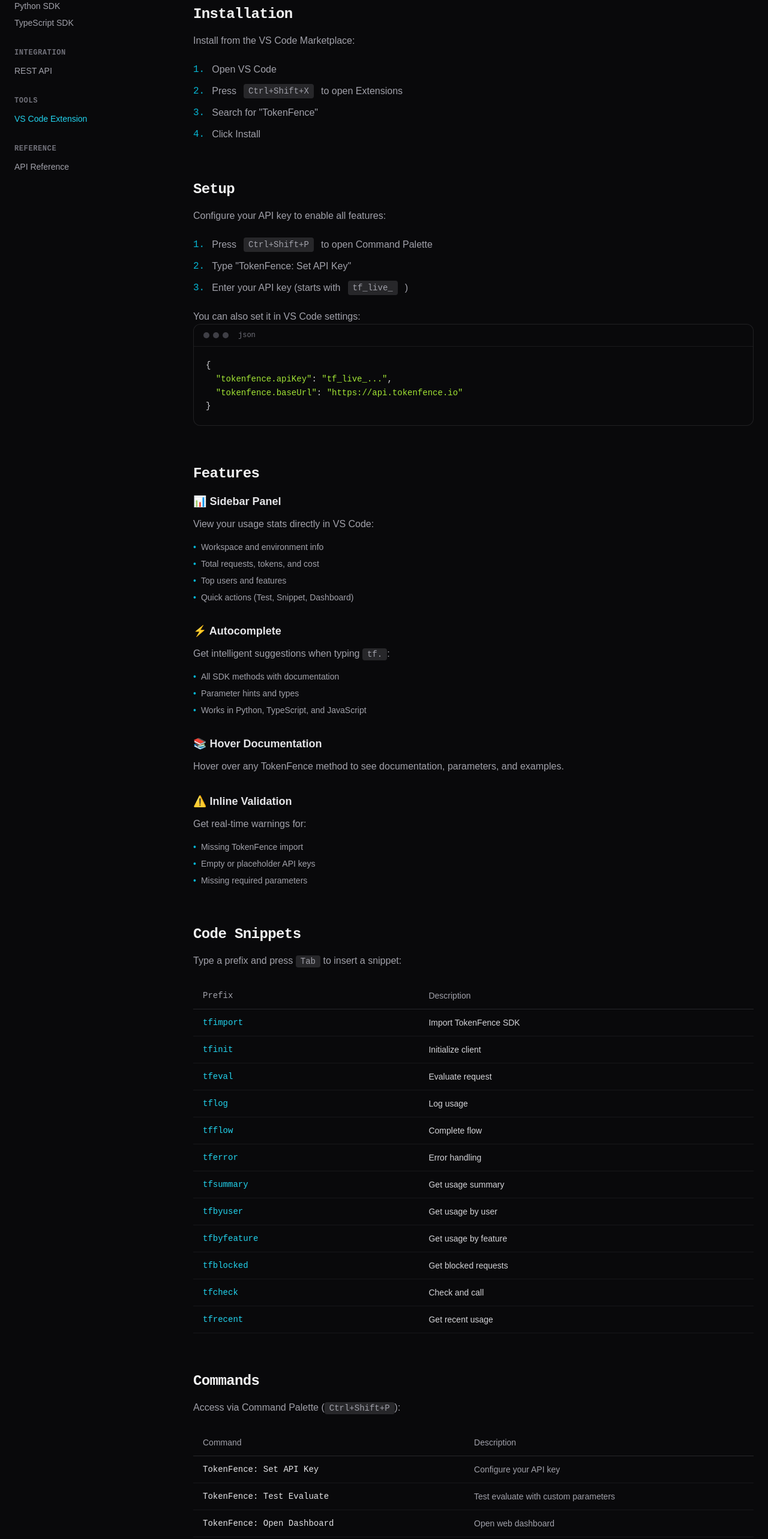
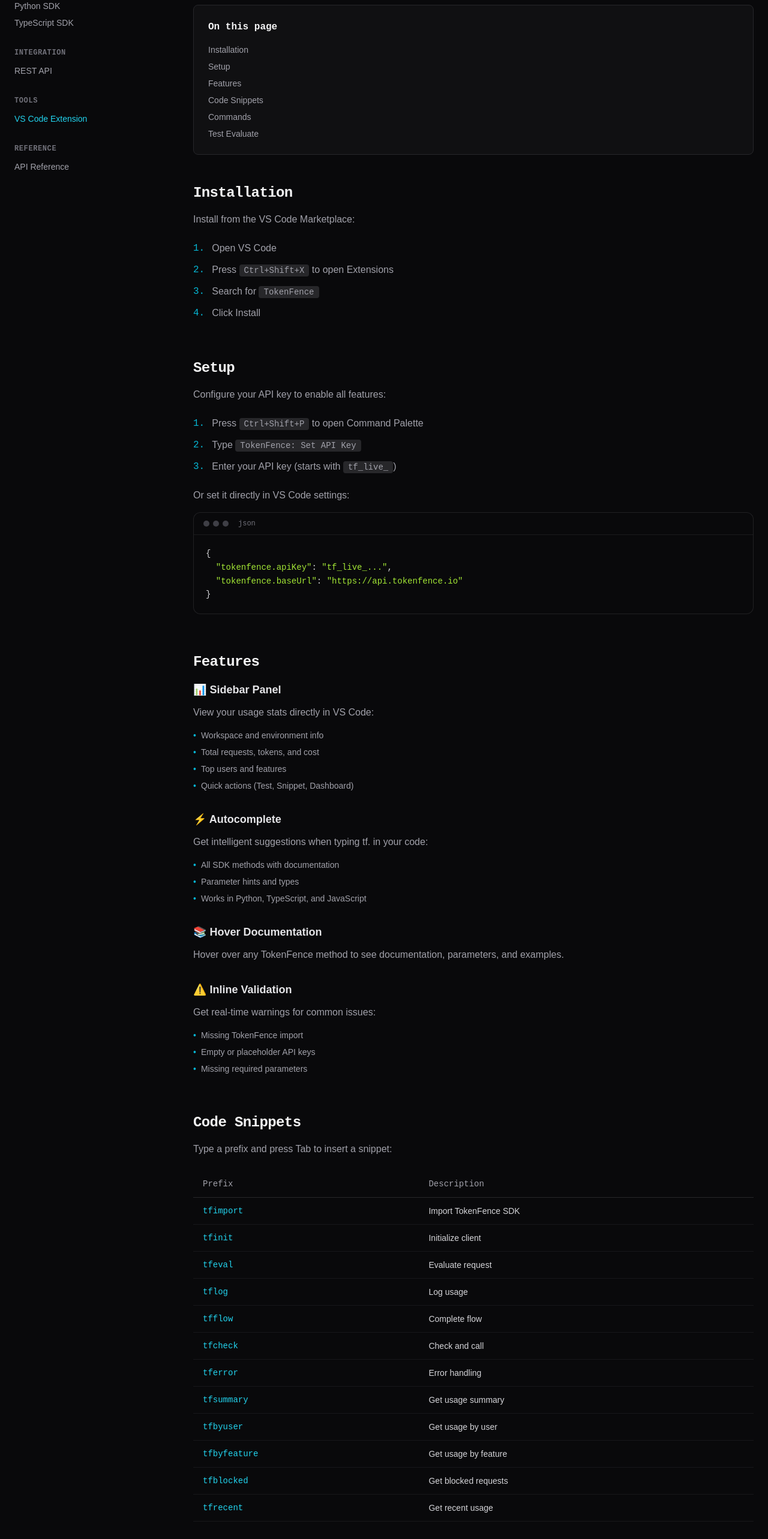
Before and after one commit to samuelbrhane/TokVigil, a Next.js app in the folder frontend/: page /docs/vscode-extension in a window 1280 px wide. Shown: the part 220-2786 px from the top of the page at 60% size. Built offline with nearby package versions, Linux system fonts and the light colour scheme; no server answers.

Commit message:
rewrite VS Code extension docs with reusable components, remove plan references

```diff
--- a/frontend/src/app/(public)/docs/vscode-extension/page.tsx
+++ b/frontend/src/app/(public)/docs/vscode-extension/page.tsx
@@ -1,343 +1,180 @@
 "use client";
 
-import React from "react";
-import { CodeBlock } from "@/components/ui";
+import DocHeader from "@/components/docs/DocHeader";
+import DocTableOfContents from "@/components/docs/DocTableOfContents";
+import DocSection from "@/components/docs/DocSection";
+import DocNote from "@/components/docs/DocNote";
+import DocSteps from "@/components/docs/DocSteps";
+import DocTable from "@/components/docs/DocTable";
+import DocFeature from "@/components/docs/DocFeature";
 
-const SNIPPETS = [
-  { prefix: "tfimport", description: "Import TokenFence SDK" },
-  { prefix: "tfinit", description: "Initialize client" },
-  { prefix: "tfeval", description: "Evaluate request" },
-  { prefix: "tflog", description: "Log usage" },
-  { prefix: "tfflow", description: "Complete flow" },
-  { prefix: "tferror", description: "Error handling" },
-  { prefix: "tfsummary", description: "Get usage summary" },
-  { prefix: "tfbyuser", description: "Get usage by user" },
-  { prefix: "tfbyfeature", description: "Get usage by feature" },
-  { prefix: "tfblocked", description: "Get blocked requests" },
-  { prefix: "tfcheck", description: "Check and call" },
-  { prefix: "tfrecent", description: "Get recent usage" },
+const TOC = [
+  { id: "installation", title: "Installation" },
+  { id: "setup", title: "Setup" },
+  { id: "features", title: "Features" },
+  { id: "snippets", title: "Code Snippets" },
+  { id: "commands", title: "Commands" },
+  { id: "test-evaluate", title: "Test Evaluate" },
 ];
 
-const COMMANDS = [
-  { command: "TokenFence: Set API Key", description: "Configure your API key" },
-  {
-    command: "TokenFence: Test Evaluate",
-    description: "Test evaluate with custom parameters",
-  },
-  { command: "TokenFence: Open Dashboard", description: "Open web dashboard" },
-  { command: "TokenFence: Insert Snippet", description: "Insert code snippet" },
-  {
-    command: "TokenFence: Refresh Usage",
-    description: "Refresh usage stats in sidebar",
-  },
+const SNIPPET_ROWS: [string, string][] = [
+  ["tfimport", "Import TokenFence SDK"],
+  ["tfinit", "Initialize client"],
+  ["tfeval", "Evaluate request"],
+  ["tflog", "Log usage"],
+  ["tfflow", "Complete flow"],
+  ["tfcheck", "Check and call"],
+  ["tferror", "Error handling"],
+  ["tfsummary", "Get usage summary"],
+  ["tfbyuser", "Get usage by user"],
+  ["tfbyfeature", "Get usage by feature"],
+  ["tfblocked", "Get blocked requests"],
+  ["tfrecent", "Get recent usage"],
 ];
+
+const COMMAND_ROWS: [string, string][] = [
+  ["TokenFence: Set API Key", "Configure your API key"],
+  ["TokenFence: Test Evaluate", "Test evaluate with custom parameters"],
+  ["TokenFence: Open Dashboard", "Open web dashboard"],
+  ["TokenFence: Insert Snippet", "Insert code snippet"],
+  ["TokenFence: Refresh Usage", "Refresh usage stats in sidebar"],
+];
+
+const CODE_SETTINGS = `{
+  "tokenfence.apiKey": "tf_live_...",
+  "tokenfence.baseUrl": "https://api.tokenfence.io"
+}`;
 
 export default function VSCodeExtensionPage() {
   return (
     <div>
-      {/* Header */}
-      <div className="mb-12">
-        <div className="flex items-center gap-3 mb-4">
-          <span className="text-3xl">💻</span>
-          <h1 className="text-4xl font-bold font-mono text-surface-100 tracking-tight">
-            VS Code Extension
-          </h1>
-        </div>
-        <p className="text-lg text-surface-400 max-w-2xl">
-          Autocomplete, snippets, and usage stats directly in your editor.
-        </p>
-      </div>
+      <DocHeader
+        icon="💻"
+        title="VS Code Extension"
+        description="Autocomplete, snippets, and usage stats directly in your editor."
+      />
 
+      <DocTableOfContents items={TOC} />
+
+      <div className="space-y-16">
         {/* Installation */}
-      <section id="installation" className="mb-16 scroll-mt-28">
-        <h2 className="text-2xl font-bold font-mono text-surface-100 tracking-tight mb-4">
-          Installation
-        </h2>
-        <p className="text-surface-400 mb-6">
-          Install from the VS Code Marketplace:
-        </p>
-        <ol className="space-y-3 text-surface-400 mb-6">
-          <li className="flex items-start gap-3">
-            <span className="text-brand-500 font-mono">1.</span>
-            Open VS Code
-          </li>
-          <li className="flex items-start gap-3">
-            <span className="text-brand-500 font-mono">2.</span>
-            Press{" "}
-            <code className="px-2 py-0.5 bg-surface-800 rounded text-sm">
-              Ctrl+Shift+X
-            </code>{" "}
-            to open Extensions
-          </li>
-          <li className="flex items-start gap-3">
-            <span className="text-brand-500 font-mono">3.</span>
-            Search for "TokenFence"
-          </li>
-          <li className="flex items-start gap-3">
-            <span className="text-brand-500 font-mono">4.</span>
-            Click Install
-          </li>
-        </ol>
-      </section>
+        <DocSection
+          id="installation"
+          title="Installation"
+          description="Install from the VS Code Marketplace:"
+        >
+          <DocSteps
+            steps={[
+              "Open VS Code",
+              'Press <code class="px-2 py-0.5 bg-surface-800 rounded text-sm">Ctrl+Shift+X</code> to open Extensions',
+              'Search for <code class="px-2 py-0.5 bg-surface-800 rounded text-sm">TokenFence</code>',
+              "Click Install",
+            ]}
+          />
+        </DocSection>
 
         {/* Setup */}
-      <section id="setup" className="mb-16 scroll-mt-28">
-        <h2 className="text-2xl font-bold font-mono text-surface-100 tracking-tight mb-4">
-          Setup
-        </h2>
-        <p className="text-surface-400 mb-6">
-          Configure your API key to enable all features:
+        <DocSection
+          id="setup"
+          title="Setup"
+          description="Configure your API key to enable all features:"
+          code={CODE_SETTINGS}
+          language="json"
+        >
+          <DocSteps
+            steps={[
+              'Press <code class="px-2 py-0.5 bg-surface-800 rounded text-sm">Ctrl+Shift+P</code> to open Command Palette',
+              'Type <code class="px-2 py-0.5 bg-surface-800 rounded text-sm">TokenFence: Set API Key</code>',
+              'Enter your API key (starts with <code class="px-2 py-0.5 bg-surface-800 rounded text-sm">tf_live_</code>)',
+            ]}
+          />
+          <p className="text-surface-400 mb-4">
+            Or set it directly in VS Code settings:
           </p>
-        <ol className="space-y-3 text-surface-400 mb-6">
-          <li className="flex items-start gap-3">
-            <span className="text-brand-500 font-mono">1.</span>
-            Press{" "}
-            <code className="px-2 py-0.5 bg-surface-800 rounded text-sm">
-              Ctrl+Shift+P
-            </code>{" "}
-            to open Command Palette
-          </li>
-          <li className="flex items-start gap-3">
-            <span className="text-brand-500 font-mono">2.</span>
-            Type "TokenFence: Set API Key"
-          </li>
-          <li className="flex items-start gap-3">
-            <span className="text-brand-500 font-mono">3.</span>
-            Enter your API key (starts with{" "}
-            <code className="px-2 py-0.5 bg-surface-800 rounded text-sm">
-              tf_live_
-            </code>
-            )
-          </li>
-        </ol>
-        <p className="text-surface-400">
-          You can also set it in VS Code settings:
-        </p>
-        <CodeBlock
-          code={`{
-  "tokenfence.apiKey": "tf_live_...",
-  "tokenfence.baseUrl": "https://api.tokenfence.io"
-}`}
-          language="json"
-        />
-      </section>
+        </DocSection>
 
         {/* Features */}
-      <section id="features" className="mb-16 scroll-mt-28">
-        <h2 className="text-2xl font-bold font-mono text-surface-100 tracking-tight mb-4">
-          Features
-        </h2>
-
-        {/* Sidebar */}
-        <div className="mb-8">
-          <h3 className="text-lg font-semibold text-surface-200 mb-3">
-            📊 Sidebar Panel
-          </h3>
-          <p className="text-surface-400 mb-4">
-            View your usage stats directly in VS Code:
-          </p>
-          <ul className="space-y-2 text-surface-400 text-sm">
-            <li className="flex items-center gap-2">
-              <span className="text-brand-500">•</span>
-              Workspace and environment info
-            </li>
-            <li className="flex items-center gap-2">
-              <span className="text-brand-500">•</span>
-              Total requests, tokens, and cost
-            </li>
-            <li className="flex items-center gap-2">
-              <span className="text-brand-500">•</span>
-              Top users and features
-            </li>
-            <li className="flex items-center gap-2">
-              <span className="text-brand-500">•</span>
-              Quick actions (Test, Snippet, Dashboard)
-            </li>
-          </ul>
-        </div>
-
-        {/* Autocomplete */}
-        <div className="mb-8">
-          <h3 className="text-lg font-semibold text-surface-200 mb-3">
-            ⚡ Autocomplete
-          </h3>
-          <p className="text-surface-400 mb-4">
-            Get intelligent suggestions when typing{" "}
-            <code className="px-2 py-0.5 bg-surface-800 rounded text-sm">
-              tf.
-            </code>
-            :
-          </p>
-          <ul className="space-y-2 text-surface-400 text-sm">
-            <li className="flex items-center gap-2">
-              <span className="text-brand-500">•</span>
-              All SDK methods with documentation
-            </li>
-            <li className="flex items-center gap-2">
-              <span className="text-brand-500">•</span>
-              Parameter hints and types
-            </li>
-            <li className="flex items-center gap-2">
-              <span className="text-brand-500">•</span>
-              Works in Python, TypeScript, and JavaScript
-            </li>
-          </ul>
-        </div>
-
-        {/* Hover Docs */}
-        <div className="mb-8">
-          <h3 className="text-lg font-semibold text-surface-200 mb-3">
-            📚 Hover Documentation
-          </h3>
-          <p className="text-surface-400">
-            Hover over any TokenFence method to see documentation, parameters,
-            and examples.
-          </p>
-        </div>
-
-        {/* Inline Validation */}
-        <div className="mb-8">
-          <h3 className="text-lg font-semibold text-surface-200 mb-3">
-            ⚠️ Inline Validation
-          </h3>
-          <p className="text-surface-400 mb-4">Get real-time warnings for:</p>
-          <ul className="space-y-2 text-surface-400 text-sm">
-            <li className="flex items-center gap-2">
-              <span className="text-brand-500">•</span>
-              Missing TokenFence import
-            </li>
-            <li className="flex items-center gap-2">
-              <span className="text-brand-500">•</span>
-              Empty or placeholder API keys
-            </li>
-            <li className="flex items-center gap-2">
-              <span className="text-brand-500">•</span>
-              Missing required parameters
-            </li>
-          </ul>
-        </div>
-      </section>
+        <DocSection id="features" title="Features">
+          <DocFeature
+            icon="📊"
+            title="Sidebar Panel"
+            description="View your usage stats directly in VS Code:"
+            items={[
+              "Workspace and environment info",
+              "Total requests, tokens, and cost",
+              "Top users and features",
+              "Quick actions (Test, Snippet, Dashboard)",
+            ]}
+          />
+          <DocFeature
+            icon="⚡"
+            title="Autocomplete"
+            description="Get intelligent suggestions when typing tf. in your code:"
+            items={[
+              "All SDK methods with documentation",
+              "Parameter hints and types",
+              "Works in Python, TypeScript, and JavaScript",
+            ]}
+          />
+          <DocFeature
+            icon="📚"
+            title="Hover Documentation"
+            description="Hover over any TokenFence method to see documentation, parameters, and examples."
+          />
+          <DocFeature
+            icon="⚠️"
+            title="Inline Validation"
+            description="Get real-time warnings for common issues:"
+            items={[
+              "Missing TokenFence import",
+              "Empty or placeholder API keys",
+              "Missing required parameters",
+            ]}
+          />
+        </DocSection>
 
         {/* Snippets */}
-      <section id="snippets" className="mb-16 scroll-mt-28">
-        <h2 className="text-2xl font-bold font-mono text-surface-100 tracking-tight mb-4">
-          Code Snippets
-        </h2>
-        <p className="text-surface-400 mb-6">
-          Type a prefix and press{" "}
-          <code className="px-2 py-0.5 bg-surface-800 rounded text-sm">
-            Tab
-          </code>{" "}
-          to insert a snippet:
-        </p>
-        <div className="overflow-x-auto">
-          <table className="w-full text-sm">
-            <thead>
-              <tr className="border-b border-surface-800">
-                <th className="text-left py-3 px-4 text-surface-400 font-mono font-medium">
-                  Prefix
-                </th>
-                <th className="text-left py-3 px-4 text-surface-400 font-medium">
-                  Description
-                </th>
-              </tr>
-            </thead>
-            <tbody>
-              {SNIPPETS.map((snippet) => (
-                <tr
-                  key={snippet.prefix}
-                  className="border-b border-surface-800/50"
+        <DocSection
+          id="snippets"
+          title="Code Snippets"
+          description="Type a prefix and press Tab to insert a snippet:"
         >
-                  <td className="py-3 px-4 font-mono text-brand-400">
-                    {snippet.prefix}
-                  </td>
-                  <td className="py-3 px-4 text-surface-300">
-                    {snippet.description}
-                  </td>
-                </tr>
-              ))}
-            </tbody>
-          </table>
-        </div>
-      </section>
+          <DocTable headers={["Prefix", "Description"]} rows={SNIPPET_ROWS} />
+        </DocSection>
 
         {/* Commands */}
-      <section id="commands" className="mb-16 scroll-mt-28">
-        <h2 className="text-2xl font-bold font-mono text-surface-100 tracking-tight mb-4">
-          Commands
-        </h2>
-        <p className="text-surface-400 mb-6">
-          Access via Command Palette (
-          <code className="px-2 py-0.5 bg-surface-800 rounded text-sm">
-            Ctrl+Shift+P
-          </code>
-          ):
-        </p>
-        <div className="overflow-x-auto">
-          <table className="w-full text-sm">
-            <thead>
-              <tr className="border-b border-surface-800">
-                <th className="text-left py-3 px-4 text-surface-400 font-medium">
-                  Command
-                </th>
-                <th className="text-left py-3 px-4 text-surface-400 font-medium">
-                  Description
-                </th>
-              </tr>
-            </thead>
-            <tbody>
-              {COMMANDS.map((cmd) => (
-                <tr
-                  key={cmd.command}
-                  className="border-b border-surface-800/50"
+        <DocSection
+          id="commands"
+          title="Commands"
+          description="Access via Command Palette (Ctrl+Shift+P):"
         >
-                  <td className="py-3 px-4 font-mono text-surface-200">
-                    {cmd.command}
-                  </td>
-                  <td className="py-3 px-4 text-surface-400">
-                    {cmd.description}
-                  </td>
-                </tr>
-              ))}
-            </tbody>
-          </table>
-        </div>
-      </section>
+          <DocTable
+            headers={["Command", "Description"]}
+            rows={COMMAND_ROWS}
+            highlightFirst={false}
+          />
+        </DocSection>
 
         {/* Test Evaluate */}
-      <section id="test-evaluate" className="scroll-mt-28">
-        <h2 className="text-2xl font-bold font-mono text-surface-100 tracking-tight mb-4">
-          Test Evaluate
-        </h2>
-        <p className="text-surface-400 mb-6">
-          Test your policies directly from VS Code:
-        </p>
-        <ol className="space-y-3 text-surface-400">
-          <li className="flex items-start gap-3">
-            <span className="text-brand-500 font-mono">1.</span>
-            Press{" "}
-            <code className="px-2 py-0.5 bg-surface-800 rounded text-sm">
-              Ctrl+Shift+P
-            </code>
-          </li>
-          <li className="flex items-start gap-3">
-            <span className="text-brand-500 font-mono">2.</span>
-            Type "TokenFence: Test Evaluate"
-          </li>
-          <li className="flex items-start gap-3">
-            <span className="text-brand-500 font-mono">3.</span>
-            Enter user ID, select model, and set plan/feature
-          </li>
-          <li className="flex items-start gap-3">
-            <span className="text-brand-500 font-mono">4.</span>
-            See the result: allowed or blocked with reason code
-          </li>
-        </ol>
-        <p className="text-surface-400 mt-6">
+        <DocSection
+          id="test-evaluate"
+          title="Test Evaluate"
+          description="Test your policies directly from VS Code without writing any code:"
+        >
+          <DocSteps
+            steps={[
+              'Press <code class="px-2 py-0.5 bg-surface-800 rounded text-sm">Ctrl+Shift+P</code>',
+              'Type <code class="px-2 py-0.5 bg-surface-800 rounded text-sm">TokenFence: Test Evaluate</code>',
+              "Enter user ID, select model, and set feature",
+              "See the result: allowed or blocked with reason code",
+            ]}
+          />
+          <DocNote type="info">
             Test requests are logged to your usage stats, so you can verify
-          everything works.
-        </p>
-      </section>
+            everything works end-to-end.
+          </DocNote>
+        </DocSection>
+      </div>
     </div>
   );
 }
--- /dev/null
+++ b/frontend/src/components/docs/DocFeature.tsx
@@ -0,0 +1,32 @@
+interface DocFeatureProps {
+  icon: string;
+  title: string;
+  description: string;
+  items?: string[];
+}
+
+export default function DocFeature({
+  icon,
+  title,
+  description,
+  items,
+}: DocFeatureProps) {
+  return (
+    <div className="mb-8">
+      <h3 className="text-lg font-semibold text-surface-200 mb-3">
+        {icon} {title}
+      </h3>
+      <p className="text-surface-400 mb-4">{description}</p>
+      {items && (
+        <ul className="space-y-2 text-surface-400 text-sm">
+          {items.map((item, i) => (
+            <li key={i} className="flex items-center gap-2">
+              <span className="text-brand-500">•</span>
+              {item}
+            </li>
+          ))}
+        </ul>
+      )}
+    </div>
+  );
+}
--- /dev/null
+++ b/frontend/src/components/docs/DocSteps.tsx
@@ -0,0 +1,16 @@
+interface DocStepsProps {
+  steps: string[];
+}
+
+export default function DocSteps({ steps }: DocStepsProps) {
+  return (
+    <ol className="space-y-3 text-surface-400 mb-6">
+      {steps.map((step, i) => (
+        <li key={i} className="flex items-start gap-3">
+          <span className="text-brand-500 font-mono">{i + 1}.</span>
+          <span dangerouslySetInnerHTML={{ __html: step }} />
+        </li>
+      ))}
+    </ol>
+  );
+}
--- /dev/null
+++ b/frontend/src/components/docs/DocTable.tsx
@@ -0,0 +1,42 @@
+interface DocTableProps {
+  headers: [string, string];
+  rows: [string, string][];
+  highlightFirst?: boolean;
+}
+
+export default function DocTable({
+  headers,
+  rows,
+  highlightFirst = true,
+}: DocTableProps) {
+  return (
+    <div className="overflow-x-auto">
+      <table className="w-full text-sm">
+        <thead>
+          <tr className="border-b border-surface-800">
+            {headers.map((h) => (
+              <th
+                key={h}
+                className="text-left py-3 px-4 text-surface-400 font-mono font-medium"
+              >
+                {h}
+              </th>
+            ))}
+          </tr>
+        </thead>
+        <tbody>
+          {rows.map((row, i) => (
+            <tr key={i} className="border-b border-surface-800/50">
+              <td
+                className={`py-3 px-4 font-mono ${highlightFirst ? "text-brand-400" : "text-surface-200"}`}
+              >
+                {row[0]}
+              </td>
+              <td className="py-3 px-4 text-surface-300">{row[1]}</td>
+            </tr>
+          ))}
+        </tbody>
+      </table>
+    </div>
+  );
+}
```
Lines whose indentation alone changed are shown as unchanged.
